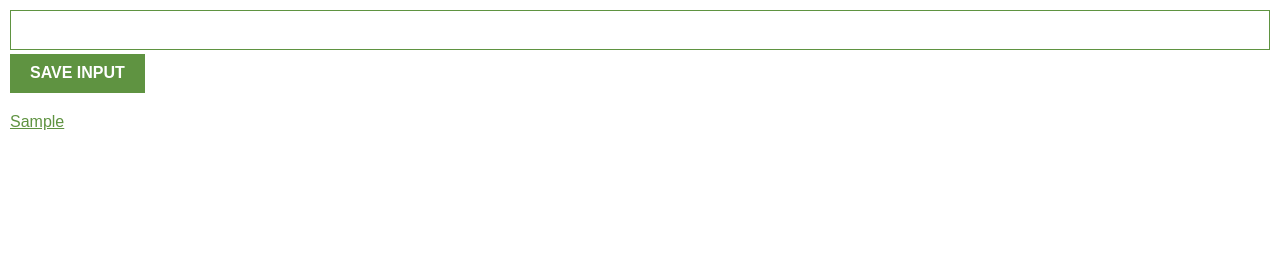
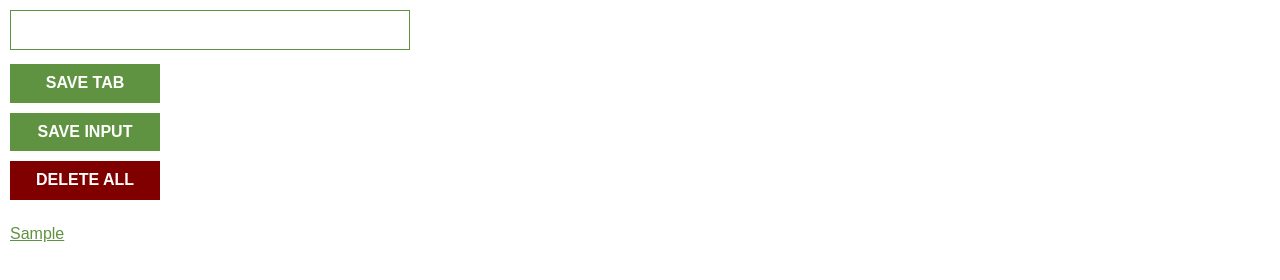
Before and after one commit to maw1e/link-tracker, a website built with Vite: page index.html in a window 1280 px wide. Both pictures are taken after typing "Sample" into the empty fields and a click on the button "SAVE INPUT". Built offline with nearby package versions, Linux system fonts and the light colour scheme.

Commit message:
final app

```diff
--- a/index.css
+++ b/index.css
@@ -5,8 +5,16 @@ body {
   min-width: 400px;
 }
 
+.container {
+  display: flex;
+  flex-direction: column;
+}
+#delete-btn {
+  background-color: maroon;
+}
+
 input {
-  width: 100%;
+  width: 400px;
   padding: 10px;
   box-sizing: border-box;
   border: 1px solid #5f9341;
@@ -19,6 +27,9 @@ button {
   padding: 10px 20px;
   border: none;
   font-weight: bold;
+  cursor: pointer;
+  width: 150px;
+  margin-top: 10px;
 }
 
 ul {
--- a/index.html
+++ b/index.html
@@ -7,9 +7,13 @@
     <link rel="stylesheet" href="index.css" />
   </head>
   <body>
-    <input type="text" id="input-el" />
-    <button id="input-btn">SAVE INPUT</button>
-    <ul id="ul-el"></ul>
+    <div class="container">
+      <input type="text" id="input-el" />
+      <button id="tab-btn">SAVE TAB</button>
+      <button id="input-btn">SAVE INPUT</button>
+      <button id="delete-btn">DELETE ALL</button>
+      <ul id="ul-el"></ul>
+    </div>
     <script src="index.js"></script>
   </body>
 </html>
--- a/index.js
+++ b/index.js
@@ -1,25 +1,53 @@
-// chrome://extensions/
-let myLeads = []
-const inputEl = document.getElementById("input-el")
-const inputBtn = document.getElementById("input-btn")
-const ulEl = document.getElementById("ul-el")
+let myLinks = [];
 
-inputBtn.addEventListener("click", function() {
-    myLeads.push(inputEl.value)
-    inputEl.value = ""
-    renderLeads()
-})
+const inputEl = document.getElementById("input-el");
+const inputBtn = document.getElementById("input-btn");
+const ulEl = document.getElementById("ul-el");
+const deleteBtn = document.getElementById("delete-btn");
+const tabBtn = document.getElementById("tab-btn");
 
-function renderLeads() {
-    let listItems = ""
-    for (let i = 0; i < myLeads.length; i++) {
-        listItems += `
-            <li>
-                <a target='_blank' href='${myLeads[i]}'>
-                    ${myLeads[i]}
-                </a>
-            </li>
-        `
-    }
-    ulEl.innerHTML = listItems
+// localStorage.clear();
+const linksFromLocalStorage = JSON.parse(localStorage.getItem("myLinks"));
+if (linksFromLocalStorage) {
+  myLinks = linksFromLocalStorage;
+  render(myLinks);
 }
+
+function render(links) {
+  let listItems = "";
+  for (let i = 0; i < links.length; i++) {
+    listItems += `
+              <li>
+                  <a target='_blank' href='${links[i]}'>
+                      ${links[i]}
+                  </a>
+              </li>
+          `;
+  }
+  ulEl.innerHTML = listItems;
+}
+
+tabBtn.addEventListener("click", function () {
+  chrome.tabs.query({ active: true, currentWindow: true }, function (tabs) {
+    myLinks.push(tabs[o].url);
+    localStorage.setItem("myLinks", JSON.stringify(myLinks));
+    render(myLinks);
+  });
+});
+
+deleteBtn.addEventListener("dblclick", function () {
+  localStorage.clear();
+  myLinks = [];
+  render(myLinks);
+});
+
+inputBtn.addEventListener("click", function () {
+  myLinks.push(inputEl.value);
+  inputEl.value = "";
+
+  localStorage.setItem("myLinks", JSON.stringify(myLinks));
+
+  console.log(localStorage.getItem("myLinks"));
+
+  render(myLinks);
+});
```
Also changed, not shown: manifest.json.
